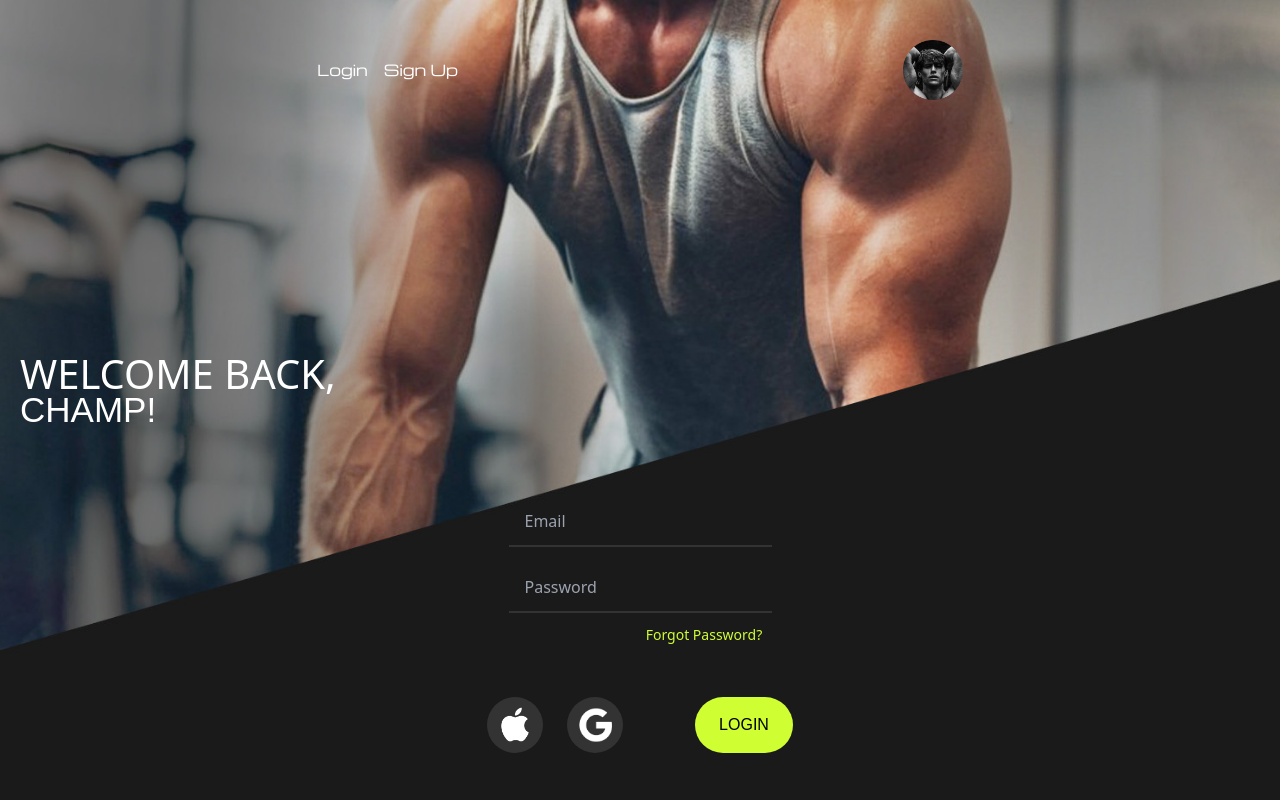
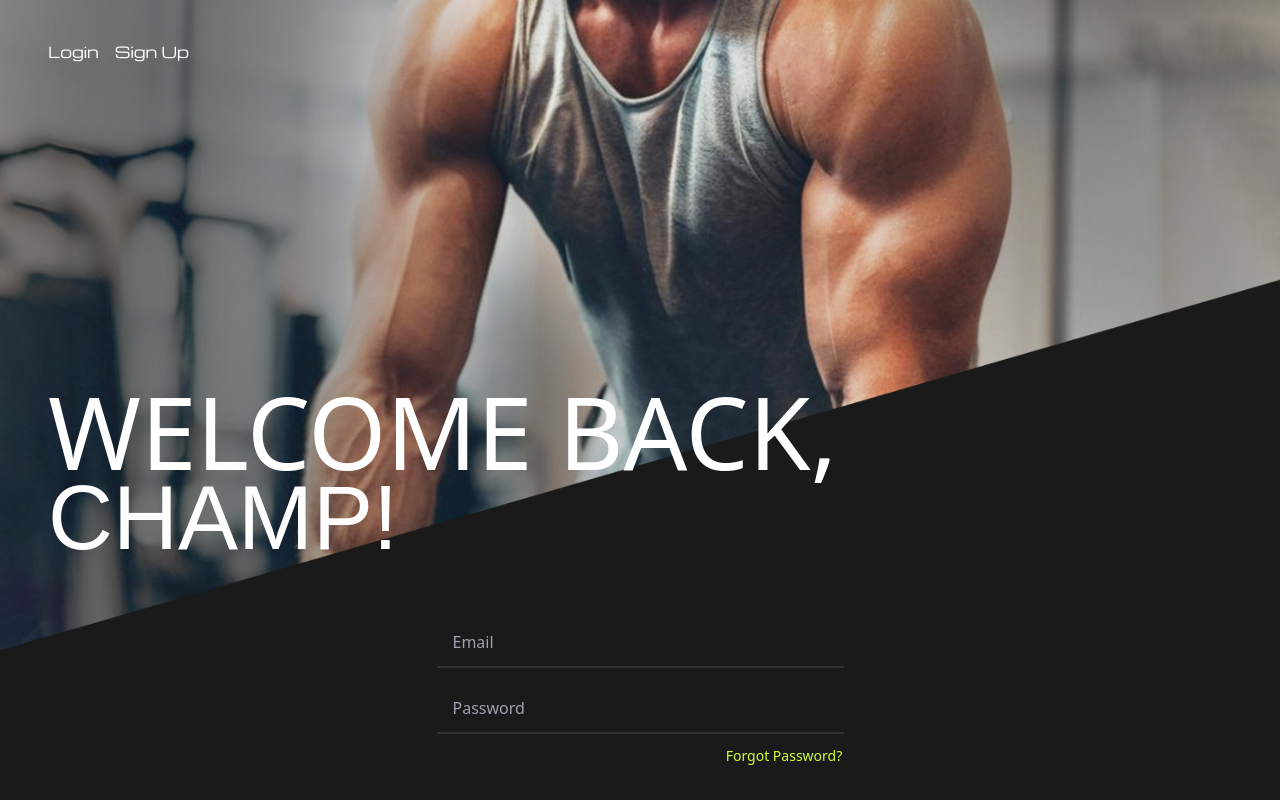
Before and after one commit to RaleLeaf/AppDev, a React (Vite) app in the folder client/: page / in a window 1280 px wide. Built offline with nearby package versions, Linux system fonts and the light colour scheme; a web font is replaced by a local one.

Commit message:
Login and Signup Responsive "Unfinished"

```diff
--- /dev/null
+++ b/client/src/components/LandingPage.jsx
@@ -0,0 +1,11 @@
+import { useState } from 'react'
+
+function LandingPage() {
+  return (
+    <div className="min-h-screen bg-gray-100 flex items-center justify-center">
+      <h1 className="text-3xl font-bold text-blue-600">fUCKSHIT</h1>
+    </div>
+  )
+}
+
+export default LandingPage;
--- a/client/src/components/loginSignup.jsx
+++ b/client/src/components/loginSignup.jsx
@@ -27,7 +27,7 @@ const handleLogin = () => {
     <>
       <img className="w-full h-full object-cover absolute top-0 left-0" src="loginPic.jpg" alt="slide"/>
 
-      <div className='relative flex flex-row justify-evenly p-4 gap-36 items-center mt-6'>
+      <div className='relative flex flex-row justify-evenly md:justify-start md:pl-12 p-4 gap-36 md:gap-96 items-center mt-6'>
        <div className='flex flex-row gap-4 left-10 justify-start'>
             <div className='cursor-pointer'>
                 <button
@@ -40,34 +40,31 @@ const handleLogin = () => {
                 className='text-white text-[15px] michroma-regular drop-shadow-xl'> Sign Up </button>
             </div>
        </div>
-        <div className='flex justif y-end cursor-pointer'>
-            <img src="profilePic.png" className='w-[60px]' />
-        </div>
       </div>
 
 
-      <div className='p-5 flex flex-col mt-52'>
+      <div className='p-5 md:pl-12 flex flex-col mt-64 md:mt-58'>
         <div>
-            <h2 className='relative michroma-regula text-white text-[40px]'>WELCOME BACK,</h2>
+            <h2 className='relative michroma-regula text-white text-[40px] md:text-[100px]'>WELCOME BACK,</h2>
         </div>
-        <div className='mt-[-20px]'>
-            <h2 className='relative gothic-regular text-white text-[35px]'>CHAMP!</h2>
+        <div className='mt-[-20px] md:mt-[-55px]'>
+            <h2 className='relative gothic-regular text-white text-[35px] md:text-[90px]'>CHAMP!</h2>
         </div>
       </div>
 
       <div className='relative'>
-            <div className='flex flex-col items-center mt-10'>
+            <div className='flex flex-col items-center mt-10 md:mt-3 md:justify-end'>
                 <input
                     type='email'
                     placeholder='Email'
-                    className='border-b-2 border-[#333333] bg-transparent text-white placeholder:text-gray-400 focus:outline-none mb-4 p-3 px-4'
+                    className='border-b-2 border-[#333333] bg-transparent text-white placeholder:text-gray-400 focus:outline-none mb-4 p-3 px-4 md:pr-40'
                 />
                 <input
                     type='password'
                     placeholder='Password'
-                    className='border-b-2 border-[#333333] bg-transparent text-white placeholder:text-gray-400 focus:outline-none p-3 px-4'
+                    className='border-b-2 border-[#333333] bg-transparent text-white placeholder:text-gray-400 focus:outline-none p-3 px-4 md:pr-40'
                 />
-                <button className='text-[#cfff33] text-sm p-3 relative left-16 flex justify-end cursor-pointer'>Forgot Password?</button>
+                <button className='text-[#cfff33] text-sm p-3 relative left-16 md:left-36 flex justify-end cursor-pointer'>Forgot Password?</button>
             </div>
 
       </div>
@@ -93,7 +90,7 @@ const handleLogin = () => {
         <>
               <img className="w-full h-full object-cover absolute top-0 left-0" src="loginPic2.png" alt="slide"/>
 
-                <div className='relative flex flex-row justify-evenly p-4 gap-36 items-center mt-6'>
+                <div className='relative flex flex-row justify-evenly md:justify-start md:pl-12 p-4 gap-36 items-center mt-6'>
                     <div className='flex flex-row gap-4 left-10 justify-start'>
                         <div className='cursor-pointer'>
                             <button
@@ -106,39 +103,36 @@ const handleLogin = () => {
                             className='text-white text-[15px] michroma-regular drop-shadow-xl'> Sign Up </button>
                         </div>
                     </div>
-                <div className='flex justif y-end cursor-pointer'>
-                    <img src="profilePic.png" className='w-[60px]' />
-                </div>
                 </div>
 
 
-                <div className='p-5 flex flex-col mt-52'>
+                <div className='p-5 flex flex-col mt-60 md:mt-60 md:pl-12'>
                 <div>
-                    <h2 className='relative gothic-regular text-white text-[35px]'>HELLO ROOKIES,</h2>
+                    <h2 className='relative gothic-regular text-white text-[35px] md:text-[100px]'>HELLO ROOKIES,</h2>
                 </div>
                 <div className='pt-[-30px] '>
-                    <h2 className='relative michroma-regula text-white text-[15px] leading-snug'>Enter your information below or <br /> login with an existing account</h2>
+                    <h2 className='relative michroma-regula text-white mt-[-10px] md:mt-[-30px] text-[15px] md:text-[25px] leading-snug'>Enter your information below or login with an existing account</h2>
                 </div>
                 </div>
 
                 <div className='relative'>
-                    <div className='flex flex-col items-center mt-10'>
+                    <div className='flex flex-col items-center mt-10 md:mt-16'>
                         <input
                             type='name'
                             placeholder='Name'
-                            className='border-b-2 border-[#333333] bg-transparent text-white placeholder:text-gray-400 focus:outline-none mb-4 p-3 px-4'
+                            className='border-b-2 border-[#333333] bg-transparent text-white placeholder:text-gray-400 focus:outline-none mb-4 p-3 px-4 md:pr-40'
                         />
                         <input
                             type='email'
                             placeholder='Email'
-                            className='border-b-2 border-[#333333] bg-transparent text-white placeholder:text-gray-400 focus:outline-none mb-4 p-3 px-4'
+                            className='border-b-2 border-[#333333] bg-transparent text-white placeholder:text-gray-400 focus:outline-none mb-4 p-3 px-4 md:pr-40'
                         />
                         <input
                             type='password'
                             placeholder='Password'
-                            className='border-b-2 border-[#333333] bg-transparent text-white placeholder:text-gray-400 focus:outline-none p-3 px-4'
+                            className='border-b-2 border-[#333333] bg-transparent text-white placeholder:text-gray-400 focus:outline-none p-3 px-4 md:pr-40'
                         />
-                        <button className='text-[#cfff33] text-sm p-3 relative left-16 flex justify-end cursor-pointer'>Forgot Password?</button>
+                        <button className='text-[#cfff33] text-sm p-3 relative left-16 md:left-36 flex justify-end cursor-pointer'>Forgot Password?</button>
                     </div>
 
                 </div>
```
Also changed, not shown: 1 other file (tests, documents, lock files or other folders). Lines whose indentation alone changed are shown as unchanged.
